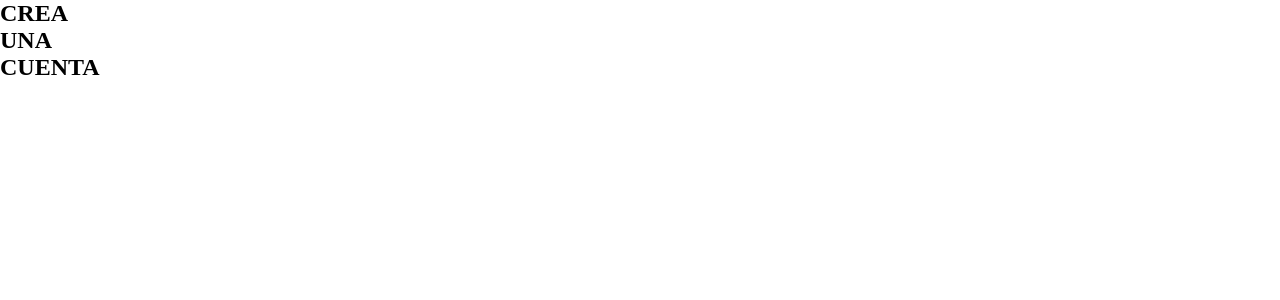
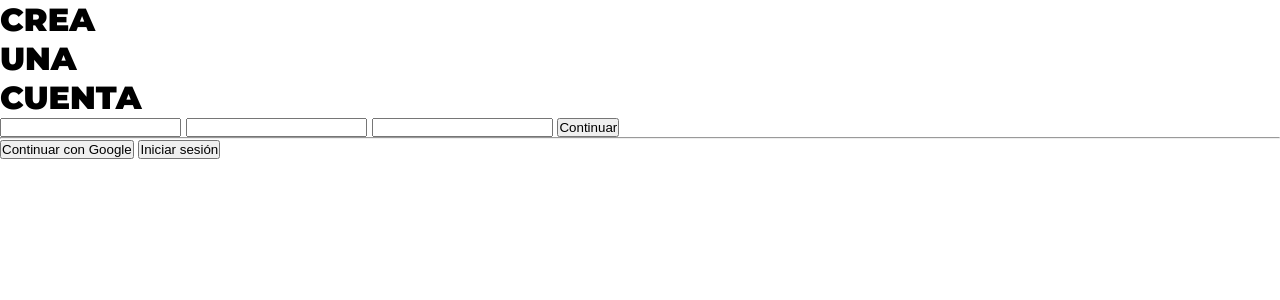
Before and after one commit to morenomp/Event_Hunters, a PHP site: page / in a window 1280 px wide. Shown: the top 300 px of the page. Run offline with PHP 8.4, Linux system fonts and the light colour scheme.

Commit message:
21/03 commit

```diff
--- /dev/null
+++ b/CSS/fonts.css
@@ -0,0 +1,22 @@
+/*/////////////////////////////////////*/
+/*             Montserrat              */
+/*/////////////////////////////////////*/
+@font-face{
+    font-family: Montserrat-Regular;
+    src: url(../Fonts/Montserrat-Regular.ttf);
+}
+
+@font-face{
+    font-family: Montserrat-Bold;
+    src: url(../Fonts/Montserrat-Bold.ttf);
+}
+
+@font-face{
+    font-family: Montserrat-Light;
+    src: url(../Fonts/Montserrat-Light.ttf);
+}
+
+@font-face{
+    font-family: Montserrat-Black;
+    src: url(../Fonts/Montserrat-Black.ttf);
+}
--- a/CSS/style.css
+++ b/CSS/style.css
@@ -10,15 +10,15 @@
     scroll-behavior: smooth;
 }
 *::selection{
-    color: var(--color-blanco);
-    background: var(--color-selection);
+    color: var(--cl-blanco);
+    background: var(--cl-selection);
 }
 /*/////////////////////////////////////*/
 /*                BODY                 */
 /*/////////////////////////////////////*/
 body{
-	font-family: Montserrat;
-	font-size: 16px;
+	font-family: Montserrat-Black;
+	font-size: 1em;
 }
 /*/////////////////////////////////////*/
 /*                ROOT                 */
@@ -26,7 +26,18 @@ body{
 :root{
 
 	/*basic colors*/
-    --color-blanco: #f3f2f2;
-    --color-negro: #1b1b1d;
-    --color-selection: #a35cf8;
+    --cl-blanco: #f3f2f2;
+    --cl-negro: #1b1b1d;
+    --cl-selection: #a35cf8;
 }
+/*/////////////////////////////////////*/
+/*               LOGIN                 */
+/*/////////////////////////////////////*/
+.cl-black{
+    color: var(--cl-negro);
+}
+
+#titleLogin h2{
+    font-weight: 600;
+    font-size: 2em;
+}
--- a/index.php
+++ b/index.php
@@ -10,6 +10,7 @@
     <title>Login - Event Hunters</title>
 
     <link rel="stylesheet" href="CSS/style.css">
+    <link rel="stylesheet" href="CSS/fonts.css">
 
     <!-- <link rel="icon" type="image/png" href="IMG/favicon.png"> -->
 </head>
@@ -27,19 +28,42 @@ OBJETIVO:
 <body>
 
     <!-- Contenedor inicial de "crear una cuenta" -->
-    <div>
+    <form action="eh_logica.php" method="post">
 
-    <!--  -->
-        <div>
+    <!-- Título -->
+        <span id="titleLogin">
             <h2>CREA</h2>
             <h2>UNA</h2>
             <h2>CUENTA</h2>
-        </div>
+        </span>
 
-        <form action="eh_logica.php" method="post">
+    <!-- Nombre de usuario con el que se le denominará -->
+        <input type="text">
 
-        </form>
-    </div>
+    <!-- Correo electrónico que usará para el registro -->
+        <input type="text">
+
+    <!-- Contraseña de la cuenta -->
+        <input type="text">
+
+    <!-- Guardar y continuar los datos introducidos-->
+        <button>
+            Continuar
+        </button>
+
+    <!-- ------------------- -->
+        <hr class="cl-black ">
+
+    <!-- Continuar con Google, si el usuario tiene esa clase de correo -->
+        <button>
+            Continuar con Google
+        </button>
+
+    <!-- Iniciar sesión, si el usuario ya tiene cuenta registrada -->
+        <button>
+            Iniciar sesión
+        </button>
+    </form>
 
 </body>
 </html>
```
Also changed, not shown: FONTS/Montserrat-Black.ttf (added), FONTS/Montserrat-Bold.ttf (added), FONTS/Montserrat-Light.ttf (added).
